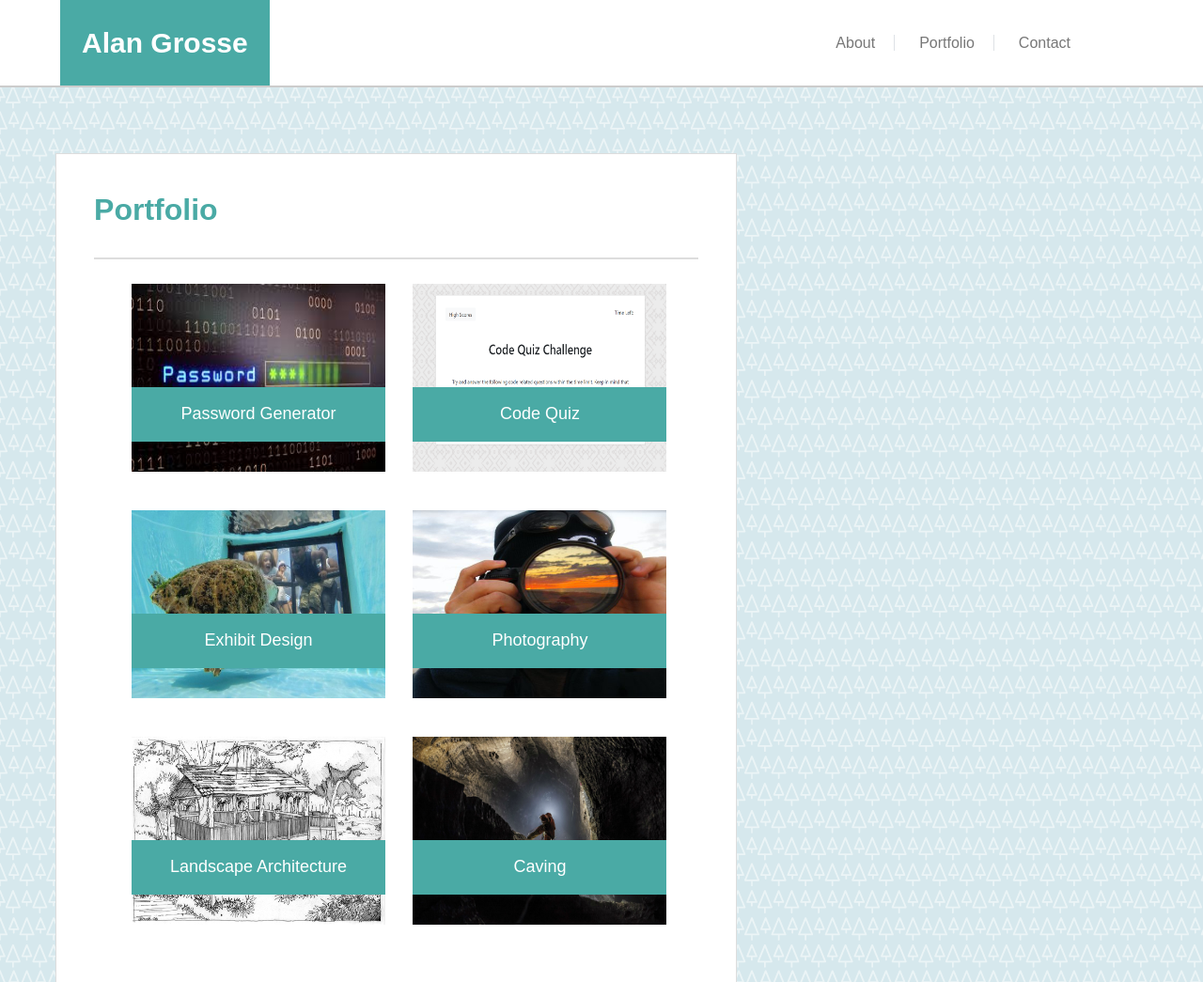
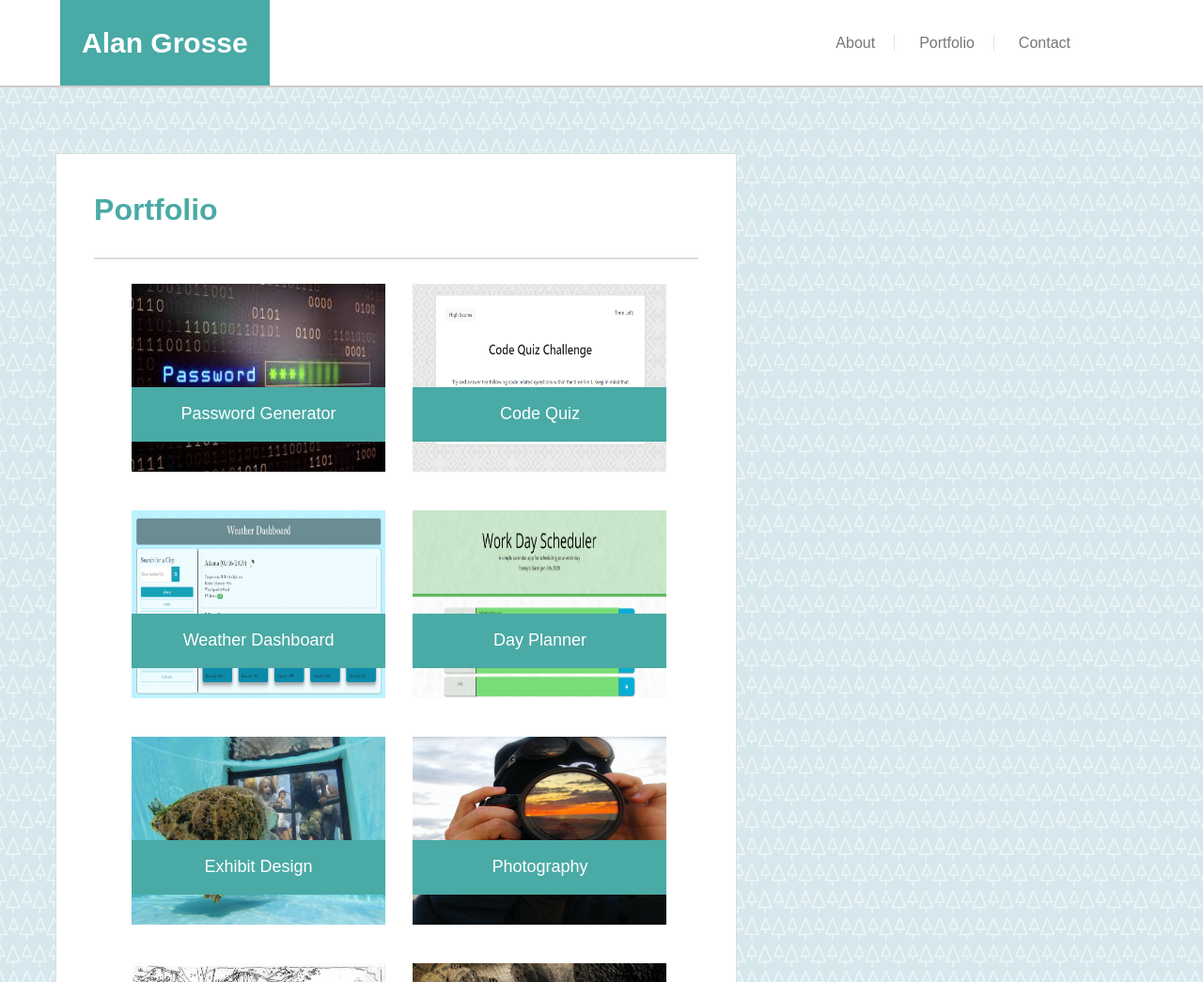
Before and after one commit to aagrosse/02portfolioreboot, a plain HTML site: page portfolio.html in a window 1280 px wide. Shown: the top 1045 px of the page at 94% size. Drawn offline with nearby package versions, Linux system fonts and the light colour scheme.

Commit message:
updated portfolio page

```diff
--- a/portfolio.html
+++ b/portfolio.html
@@ -54,12 +54,27 @@
 
                 <li class="item" >
                     <a href="https://aagrosse.github.io/codeQuiz/" target="blank">
-                        <img class="image-port" src="assets/images/screenshot.png" alt="me caving"/>
+                        <img class="image-port" src="assets/images/screenshot.png" alt="Code Quiz"/>
                         <h3 class="item-name">Code Quiz</h3>
                     </a>
                 </li>
 
                 <section>
+                    <li class="item">
+                        <a href="https://aagrosse.github.io/weatherDashboard/" target="blank">
+                            <img class="image-port" src="assets/images/screenshot3.png" alt="weather dashboard" />
+                            <h3 class ="item-name">Weather Dashboard</h3>
+                        </a>
+                    </li>
+
+                    <li class="item" >
+                        <a href="https://aagrosse.github.io/dailyPlanner/" target="blank">
+                            <img class="image-port" src="assets/images/screenshot2.png" alt="day planner"/>
+                            <h3 class="item-name">Day Planner</h3>
+                        </a>
+                    </li>
+
+                    <section>
                 <li class="item">
                     <a href="https://www.georgiaaquarium.org/" target="blank">
                         <img class="image-port" src="assets/images/exhibit.jpg" alt="sea turtle" />
```
Also changed, not shown: assets/images/screenshot2.png (added), assets/images/screenshot3.png (added).
